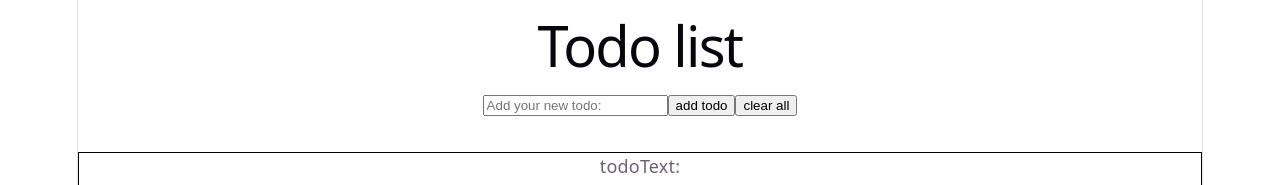
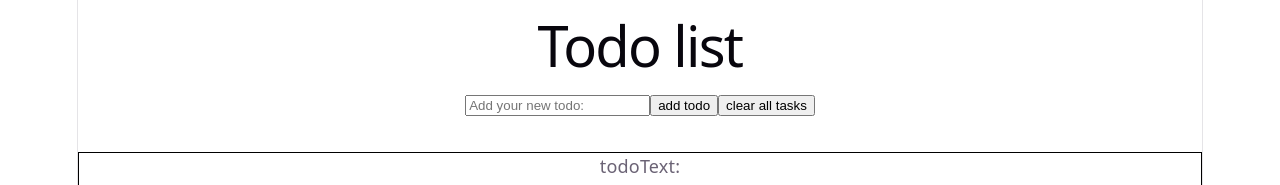
Before and after one commit to PavelKor25/react-todo-list, a React (Vite) app: page / in a window 1280 px wide. Shown: the top 185 px of the page. Built offline with nearby package versions, Linux system fonts and the light colour scheme.

Commit message:
fix: clear todo text after editing and update button label for clarity

```diff
--- a/src/App.jsx
+++ b/src/App.jsx
@@ -72,8 +72,7 @@ function App() {
         }
         // 3. All other tasks not changed
         return todoObj;
-      }),
-    );
+      }));
     console.log(`setTodosList() completed in handleEdit()`);
 
     console.log(`todoID: ${todoID}`);
@@ -82,6 +81,7 @@ function App() {
     const { savedText, id } = refChosenTask;
     setEditingTodo(savedText);
     setEditingTodoID(id);
+    setTodoText("");
   }
 
   function handleDelete(e) {
@@ -157,7 +157,7 @@ function App() {
           placeholder="Add your new todo:"
         />
         <button type="submit">add todo</button>
-        <button onClick={handleClearAll}>clear all</button>
+        <button onClick={handleClearAll}>clear all tasks</button>
       </form>
 
       <ul>
```
